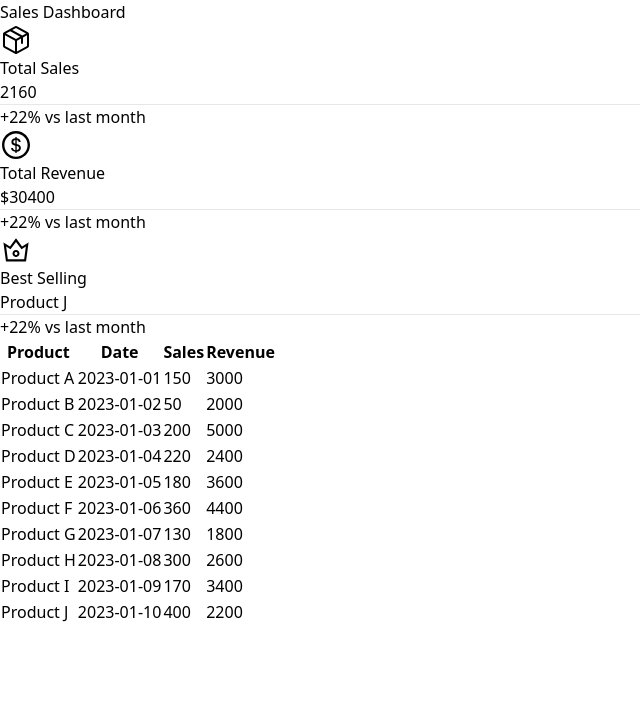
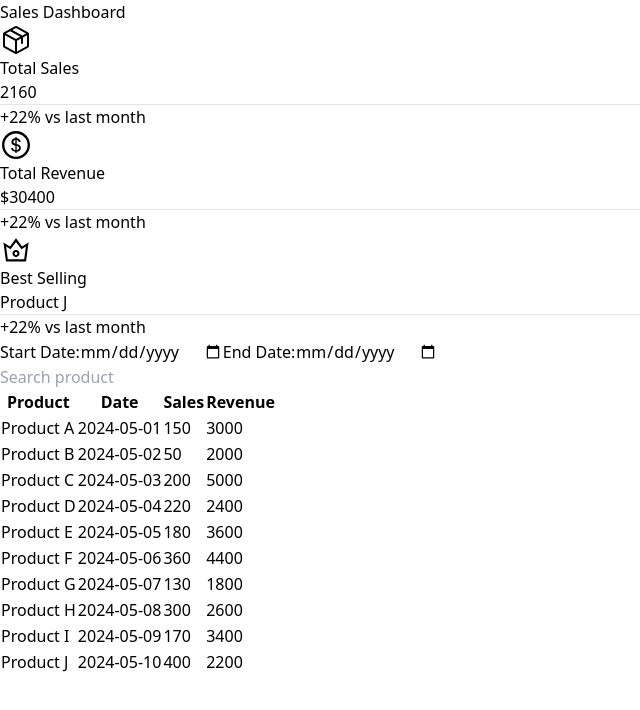
Before and after one commit to mokautsar30/analytic-dashboard, a React (Vite) app in the folder client/: page / in a window 1280 px wide. Shown: the top 710 px of the page, without its empty margins (0-640 px from the left). Built offline with nearby package versions, Linux system fonts and the light colour scheme; data requests are answered from the project's data file.

Commit message:
feat: create a filter by date and searchbar

```diff
--- a/client/db.json
+++ b/client/db.json
@@ -3,70 +3,70 @@
     {
       "id": 1,
       "product": "Product A",
-        "date": "2023-01-01",
+      "date": "2024-05-01",
       "sales": 150,
       "revenue": 3000
     },
     {
       "id": 2,
       "product": "Product B",
-        "date": "2023-01-02",
+      "date": "2024-05-02",
       "sales": 50,
       "revenue": 2000
     },
     {
       "id": 3,
       "product": "Product C",
-        "date": "2023-01-03",
+      "date": "2024-05-03",
       "sales": 200,
       "revenue": 5000
     },
     {
       "id": 4,
       "product": "Product D",
-        "date": "2023-01-04",
+      "date": "2024-05-04",
       "sales": 220,
       "revenue": 2400
     },
     {
       "id": 5,
       "product": "Product E",
-        "date": "2023-01-05",
+      "date": "2024-05-05",
       "sales": 180,
       "revenue": 3600
     },
     {
       "id": 6,
       "product": "Product F",
-        "date": "2023-01-06",
+      "date": "2024-05-06",
       "sales": 360,
       "revenue": 4400
     },
     {
       "id": 7,
       "product": "Product G",
-        "date": "2023-01-07",
+      "date": "2024-05-07",
       "sales": 130,
       "revenue": 1800
     },
     {
       "id": 8,
       "product": "Product H",
-        "date": "2023-01-08",
+      "date": "2024-05-08",
       "sales": 300,
       "revenue": 2600
     },
     {
       "id": 9,
       "product": "Product I",
-        "date": "2023-01-09",
+      "date": "2024-05-09",
       "sales": 170,
       "revenue": 3400
     },
     {
       "id": 10,
       "product": "Product J",
-        "date": "2023-01-10",
+      "date": "2024-05-10",
       "sales": 400,
       "revenue": 2200
     }
--- a/client/src/App.jsx
+++ b/client/src/App.jsx
@@ -4,6 +4,8 @@ import { useDispatch } from "react-redux";
 import { fetchSales } from "./redux/features/salesSlice";
 import SalesChart from "./components/chart/SalesChart";
 import Statistic from "./components/table/Statistic";
+import DateFilter from "./components/ui/DateFilter";
+import SearchBar from "./components/ui/SearchBar";
 
 function App() {
   const dispatch = useDispatch();
@@ -24,7 +26,11 @@ function App() {
             <SalesChart />
           </div>
         </div>
-        <div className="w-full overflow-x-auto">
+        <div className="w-full overflow-x-auto mb-4">
+          <div className="flex flex-col md:flex-row justify-between items-center">
+            <DateFilter />
+            <SearchBar />
+          </div>
           <SalesTable />
         </div>
       </div>
--- /dev/null
+++ b/client/src/components/ui/DateFilter.jsx
@@ -0,0 +1,41 @@
+import React from "react";
+import { useDispatch, useSelector } from "react-redux";
+import { setDateRange } from "../../redux/features/salesSlice";
+
+const DateFilter = () => {
+  const dispatch = useDispatch();
+  const { startDate, endDate } = useSelector((state) => state.sales);
+
+  const handleStartDateChange = (e) => {
+    dispatch(setDateRange({ startDate: e.target.value, endDate }));
+  };
+
+  const handleEndDateChange = (e) => {
+    dispatch(setDateRange({ startDate, endDate: e.target.value }));
+  };
+
+  return (
+    <div className="flex mb-4">
+      <label className="ml-4">
+        Start Date:
+        <input
+          type="date"
+          className="ml-2 border rounded-md"
+          value={startDate}
+          onChange={handleStartDateChange}
+        />
+      </label>
+      <label className="ml-4">
+        End Date:
+        <input
+          type="date"
+          className="ml-2 border rounded-md"
+          value={endDate}
+          onChange={handleEndDateChange}
+        />
+      </label>
+    </div>
+  );
+};
+
+export default DateFilter;
--- /dev/null
+++ b/client/src/components/ui/SearchBar.jsx
@@ -0,0 +1,20 @@
+import React from 'react'
+import {useSelector, useDispatch} from 'react-redux'
+import {setSearchTerm} from '../../redux/features/salesSlice'
+
+const SearchBar = () => {
+    const dispatch = useDispatch()
+    const searchTerm = useSelector((state) => state.sales.searchTerm)
+
+  return (
+    <input
+      type="text"
+      className="border p-2 mb-4 w-full md:w-1/2 lg:w-1/3 rounded-lg"
+      placeholder="Search product"
+      value={searchTerm}
+      onChange={(e) => dispatch(setSearchTerm(e.target.value))}
+    />
+  )
+}
+
+export default SearchBar
```
Lines whose indentation alone changed are shown as unchanged.
